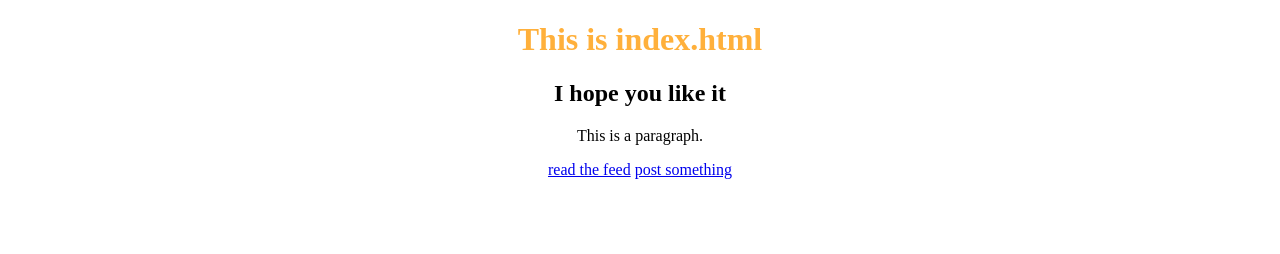
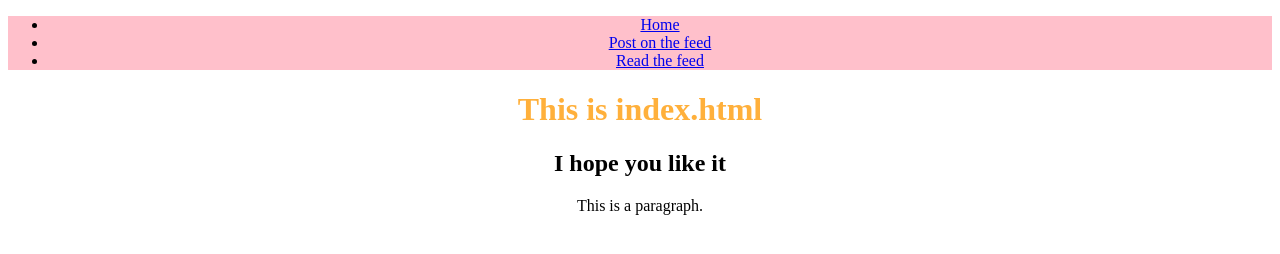
Before and after one commit to girlcodeakl/girlcode-2019-term2, a plain HTML site: page public/index.html in a window 1280 px wide. Drawn offline with Linux system fonts and the light colour scheme.

Commit message:
We made a nav bar and linked 3 pages

```diff
--- a/public/index.html
+++ b/public/index.html
@@ -3,12 +3,20 @@
 <html>
   <head>
     <link rel="stylesheet" href="style.css">
+    <div class="nav-bar">
+        <ul>
+            <li><a href="/index.html">Home</a></li>
+            <li><a href="/post.html">Post on the feed</a></li>
+            <li><a href="/feed.html">Read the feed</a></li>
+          </ul>
+         </div>
   </head>
   <body>
       <h1>This is index.html</h1>
       <h2>I hope you like it</h2>
       <p>This is a paragraph.</p>
-      <a href="feed.html">read the feed</a>
-      <a href="post.html">post something</a>
+
+
+
   </body>
 </html>
--- a/public/style.css
+++ b/public/style.css
@@ -1,7 +1,10 @@
 body {
   text-align: center;
 }
-
+/* Add a black background color to the top navigation */
+.nav-bar {
+  background-color: pink ;
+}
 .message-list {
   background-color: #FFF0A5;
   padding: 20px;
```
Also changed, not shown: public/feed.html (+10 -0 lines), public/post.html (+9 -0 lines).
